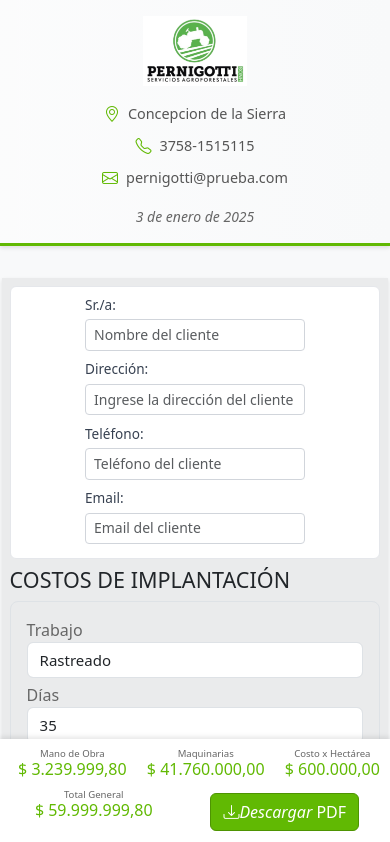
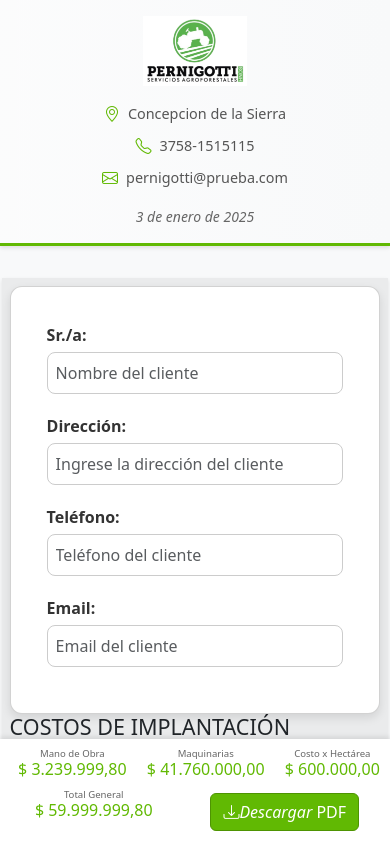
Before and after one commit to josegazano732/App-Presupuesto, an Angular app: page / in a window 390 px wide. Shown: the top 842 px of the page. Built offline with nearby package versions, Linux system fonts and the light colour scheme.

Commit message:
mejora en infoCliente

```diff
--- a/src/app/components/budget-form/budget-form.component.ts
+++ b/src/app/components/budget-form/budget-form.component.ts
@@ -194,7 +194,7 @@ export class BudgetFormComponent implements OnInit {
   }
 
   isFormComplete(): boolean {
-    return this.isLaborCostValid() && this.isMachineryWorkValid() && this.isSeedlingValid();
+    return this.isLaborCostValid() && this.isMachineryWorkValid() && this.isSeedlingValid() && this.budget.grandTotal > 0;
   }
 
 }
--- a/src/app/components/budget-form/client-info/client-info.component.css
+++ b/src/app/components/budget-form/client-info/client-info.component.css
@@ -1,58 +1,70 @@
+/* Estilos generales para la tarjeta */
 .card {
-  margin-bottom: 0.5rem;
-  border: 1px solid #e5e7eb;
-  border-radius: 0.375rem;
+  border-radius: 12px;
+  box-shadow: 0 4px 10px rgba(0, 0, 0, 0.1);
+  transition: transform 0.3s ease-in-out, box-shadow 0.3s ease-in-out;
+  background: #ffffff;
+  padding: 20px;
 }
 
-.card-body {
-  padding: 0.75rem;
+.card:hover {
+  transform: translateY(-5px);
+  box-shadow: 0 6px 15px rgba(0, 0, 0, 0.15);
 }
 
+/* Distribución en grid para optimizar el espacio */
 .row {
   display: grid;
-  grid-template-columns: repeat(auto-fit, minmax(240px, 2fr));
-  gap: 0.5rem;
+  grid-template-columns: repeat(auto-fit, minmax(250px, 1fr));
+  gap: 10px;
 }
 
+/* Estilos para los campos de formulario */
 .form-group {
-  margin-bottom: 0.5rem;
+  margin-bottom: 10px;
+  display: flex;
+  flex-direction: column;
 }
 
 .form-label {
-  display: block;
-  font-size: 0.85rem;
-  font-weight: 500;
-  color: #374151;
-  margin-bottom: 0.25rem;
+  font-weight: bold;
+  color: #333;
+  margin-bottom: 5px;
 }
 
 .form-control {
+  border-radius: 8px;
+  border: 1px solid #ccc;
+  padding: 8px;
+  transition: all 0.3s ease-in-out;
   width: 100%;
-  padding: 0.3rem 0.5rem;
-  font-size: 0.875rem;
-  line-height: 1.25rem;
-  border: 1px solid #d1d5db;
-  border-radius: 0.25rem;
-  transition: border-color 0.15s ease-in-out;
 }
 
 .form-control:focus {
-  border-color: rgb(97, 185, 3);
-  outline: none;
-  box-shadow: 0 0 0 2px rgba(97, 185, 3, 0.1);
+  border-color: #007bff;
+  box-shadow: 0 0 8px rgba(0, 123, 255, 0.3);
 }
 
-@media (max-width: 768px) {
-  .card-body {
-    padding: 0.5rem;
-    margin: auto;
+/* Animación al enfocar un campo */
+@keyframes inputFocus {
+  from {
+    transform: scale(1);
   }
-
-  .row {
-    gap: 0.150rem;
-  }
-
-  .form-group {
-    margin-bottom: 0.375rem;
+  to {
+    transform: scale(1.02);
   }
 }
+
+.form-control:focus {
+  animation: inputFocus 0.2s ease-in-out;
+}
+
+/* Estilos para el mensaje de error */
+.alert-danger {
+  background-color: #f8d7da;
+  border: 1px solid #f5c6cb;
+  color: #721c24;
+  border-radius: 5px;
+  padding: 8px;
+  transition: opacity 0.3s ease-in-out;
+}
```
